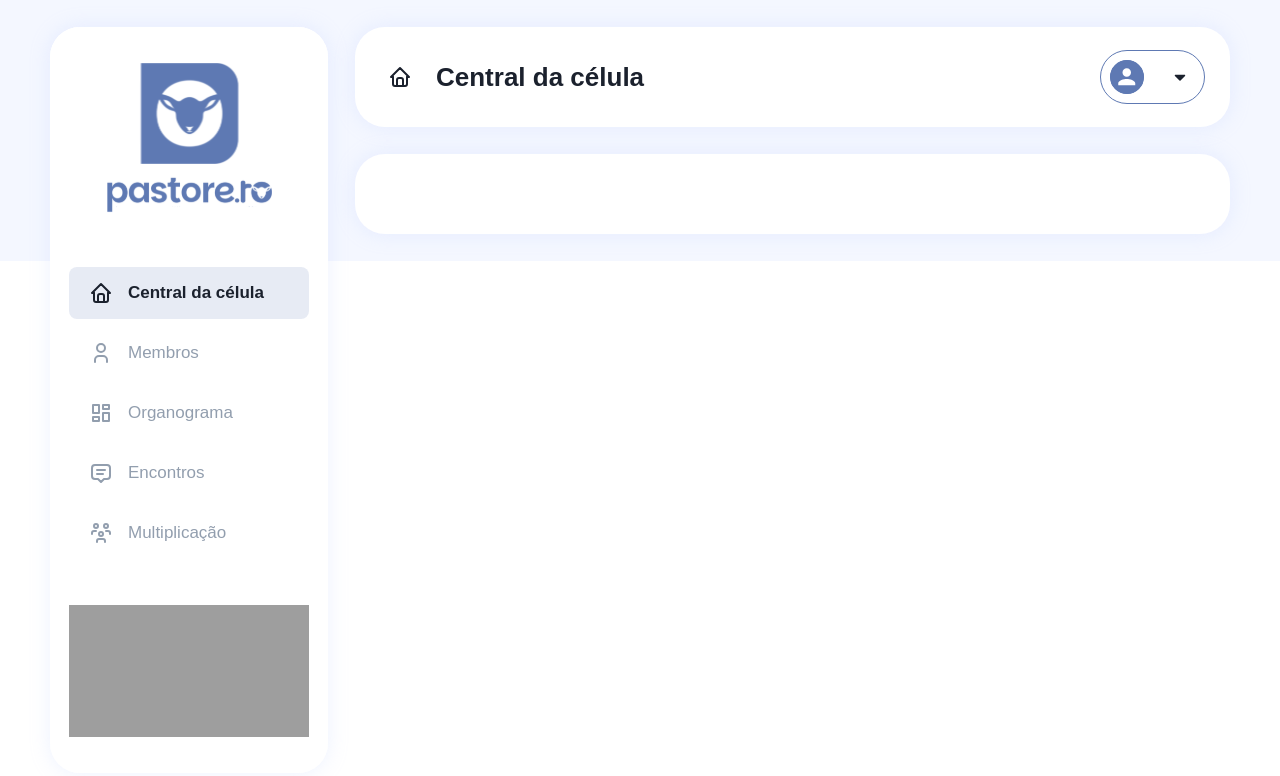
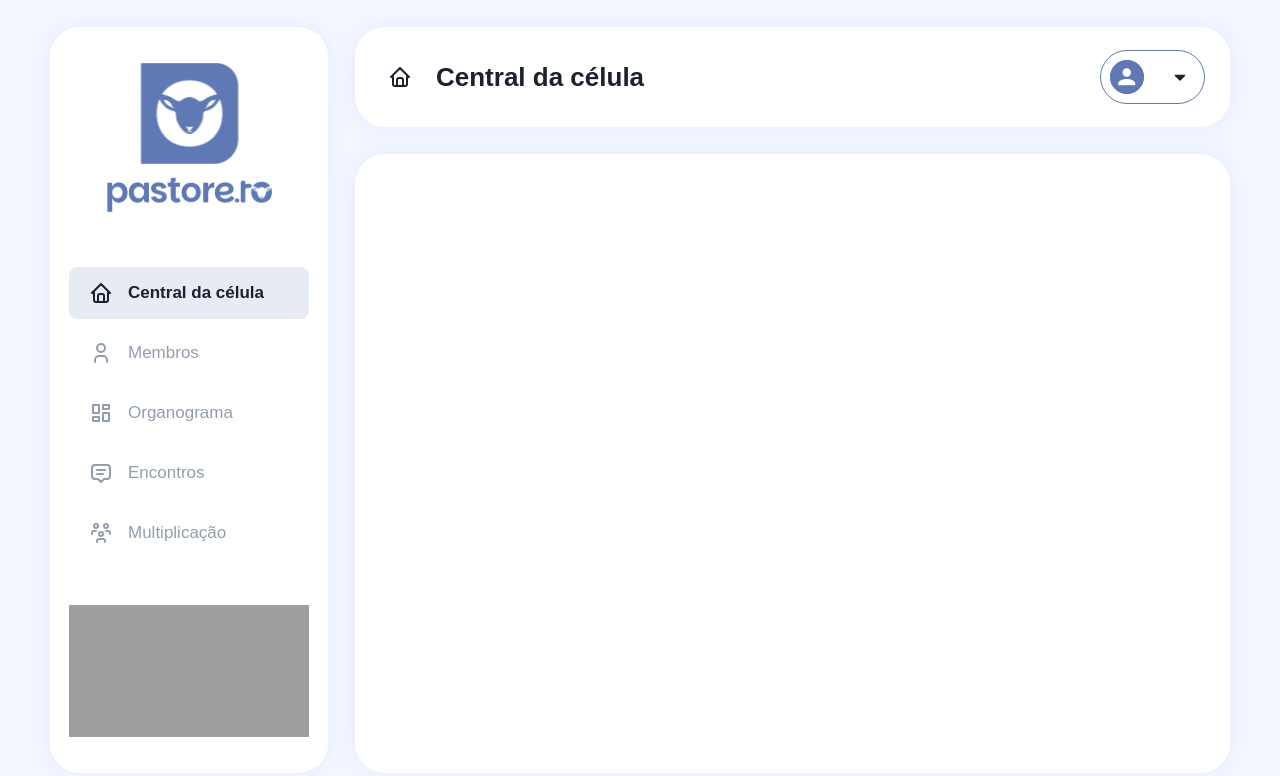
Before and after one commit to pastoreioapp/pastoreio-front, a Next.js app: page /dashboard in a window 1280 px wide. Shown: the top 776 px of the page. Built offline with nearby package versions, Linux system fonts and the light colour scheme; no server answers; grey boxes are pictures that could not be loaded.

Commit message:
Ajustando altura mínima do conteúdo das páginas

```diff
--- a/src/app/(private)/layout.tsx
+++ b/src/app/(private)/layout.tsx
@@ -27,6 +27,10 @@ export default function RootLayout({children}: { children: React.ReactNode; }) {
                     flexDirection: "column",
                     flex: 1,
                     width: "100%",
+                    minHeight: {
+                        xs: "calc(100vh - 30px)",
+                        md: "calc(100vh - 54px)",
+                    },
                     gap: "27px",
                 }}
             >
```
